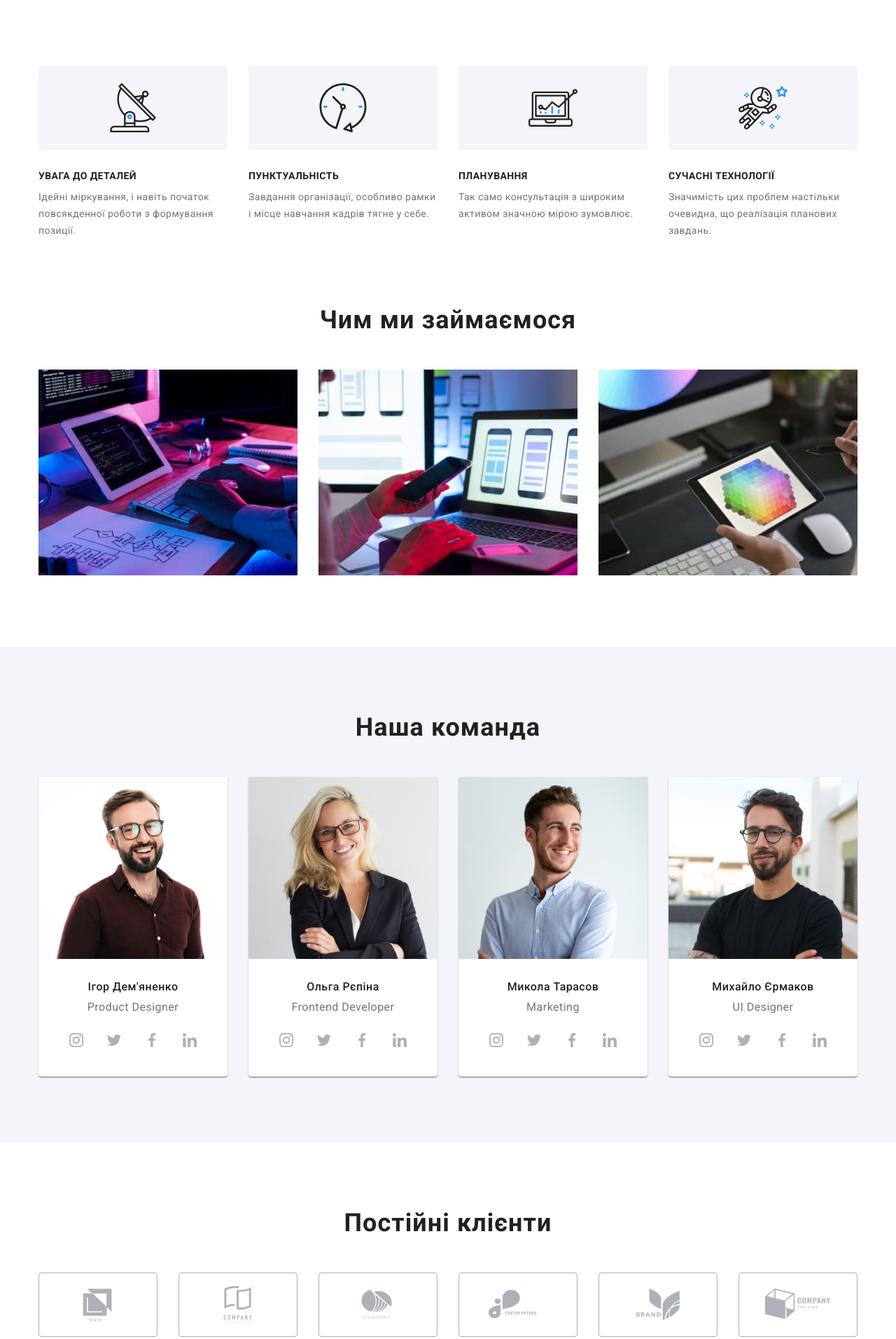
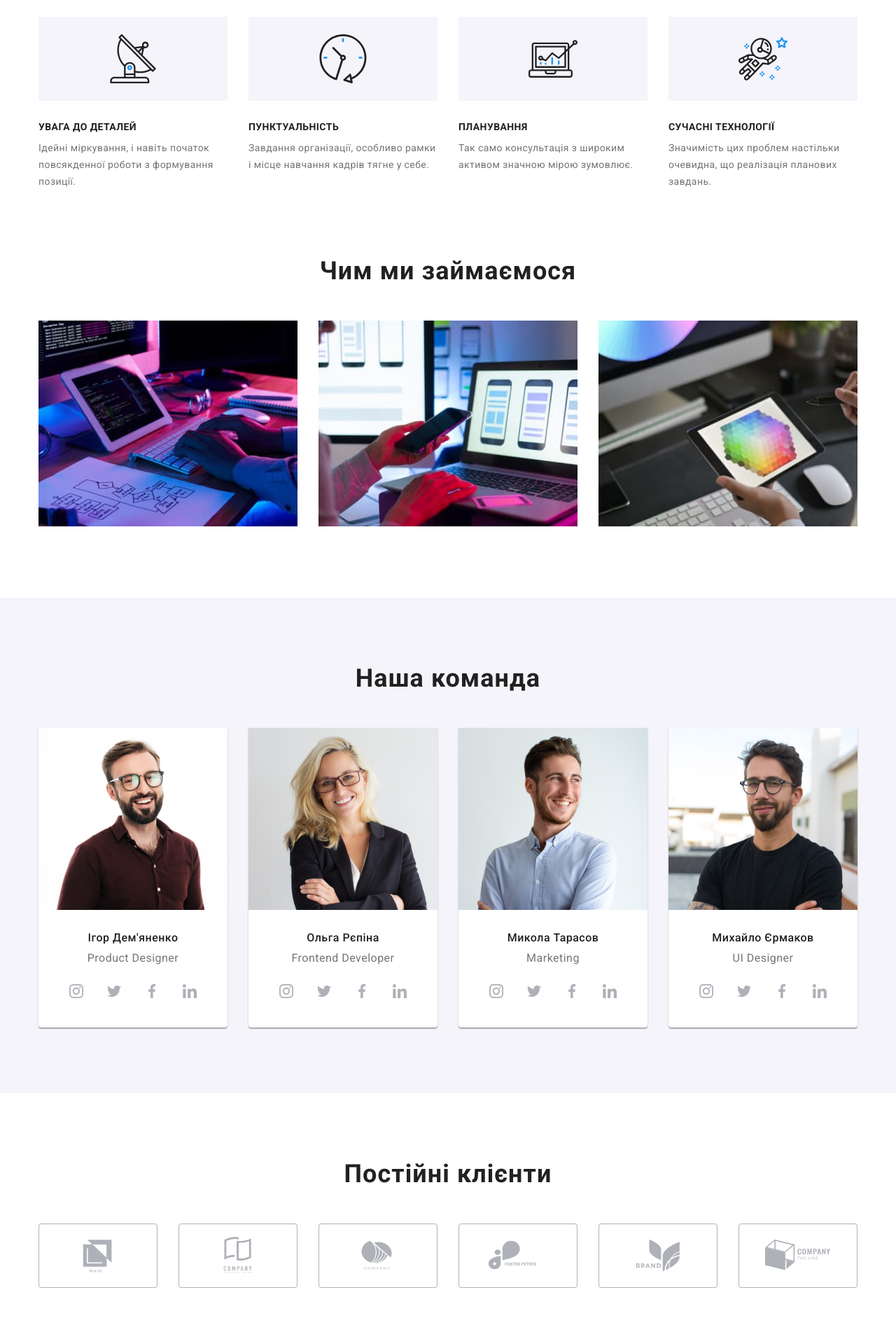
Before and after one commit to Galinaddd/goit-markup-hw-04, a plain HTML site: page index.html in a window 1280 px wide. Shown: the part 751-2664 px from the top of the page at 70% size. Drawn offline with nearby package versions, Linux system fonts and the light colour scheme.

Commit message:
Вносить правки по дз04

```diff
--- a/css/styles.css
+++ b/css/styles.css
@@ -291,6 +291,9 @@ text-transform: uppercase;
   box-shadow: 0px 1px 3px rgba(0, 0, 0, 0.12), 0px 1px 1px rgba(0, 0, 0, 0.14), 0px 2px 1px rgba(0, 0, 0, 0.2);
     border-radius: 0px 0px 4px 4px;
 }
+.team-text{
+  margin-bottom: 16px;
+}
 
 .team-card:not(:last-child) {
   margin-right: 30px;
@@ -314,8 +317,9 @@ text-transform: uppercase;
 
 .sotial-list {
   display: flex;
-  margin: 16px 32px 0px;
-    justify-content: space-between;
+
+    justify-content: center;
+    gap: 10px;
 }
 
 
@@ -362,10 +366,15 @@ color: var(--color-secondary);}
   display: flex;
   width: 170px;
   height: 92px;
+  align-items: center;
 
     color: var(--client-logo);
   border: 1px solid currentColor ;
    border-radius: 4px;
+}
+
+.client-link:focus,.client-link:hover{
+  fill: var(--accent-color);
 }
 
 
@@ -480,7 +489,11 @@ align-items: baseline;}
   width: calc((100% - 60px) / 3);
 }
 
-.gallery-item:hover
+.gallery-link{
+display: inline-block;
+}
+
+ .gallery-link:hover, .gallery-link:focus
 {
   box-shadow: 0px 1px 1px rgba(0, 0, 0, 0.12),
   0px 4px 4px rgba(0, 0, 0, 0.06),
@@ -550,7 +563,7 @@ fill: currentColor;
 }
 
 
-.icon-header{
+.icon-header {
   display:flex;
   align-items: center;
  }
--- a/index.html
+++ b/index.html
@@ -34,8 +34,8 @@
         <ul class="list adress-list">
           <li class="adress-item">
             <div class="icon-header">
-              <svg class="icon" width="16" hight="12">
-                <use href="../images/icons.svg#envelope"></use>
+              <svg class="icon" width="16" height="12">
+                <use href="./images/icons.svg#envelope"></use>
               </svg>
               <a class="link adress-link" href="mailto:info@devstudio.com">info@devstudio.com</a>
             </div>
@@ -43,8 +43,8 @@
 
           <li class="adress-item">
             <div class="icon-header">
-              <svg class="icon" width="10" hight="16">
-                <use href="../images/icons.svg#smartphone"></use>
+              <svg class="icon" width="10" height="16">
+                <use href="./images/icons.svg#smartphone"></use>
               </svg>
               <a class="link adress-link" href="tel:+380961111111">+38 096 111 11 11</a>
             </div>
@@ -72,8 +72,8 @@
           <ul class="list features-list">
             <li class="features-item">
               <div class="icon-features">
-                <svg width="70" hight="70">
-                  <use href="../images/icons.svg#antenna"></use>
+                <svg width="70" height="70">
+                  <use href="./images/icons.svg#antenna"></use>
                 </svg>
               </div>
               <h3 class="features-title">УВАГА ДО ДЕТАЛЕЙ</h3>
@@ -83,8 +83,8 @@
             </li>
             <li class="features-item">
               <div class="icon-features">
-                <svg width="70" hight="70">
-                  <use href="../images/icons.svg#clock"></use>
+                <svg width="70" height="70">
+                  <use href="./images/icons.svg#clock"></use>
                 </svg>
               </div>
               <h3 class="features-title">ПУНКТУАЛЬНІСТЬ</h3>
@@ -94,8 +94,8 @@
             </li>
             <li class="features-item">
               <div class="icon-features">
-                <svg width="70" hight="70">
-                  <use href="../images/icons.svg#diagram"></use>
+                <svg width="70" height="70">
+                  <use href="./images/icons.svg#diagram"></use>
                 </svg>
               </div>
               <h3 class="features-title">ПЛАНУВАННЯ</h3>
@@ -105,8 +105,8 @@
             </li>
             <li class="features-item">
               <div class="icon-features">
-                <svg width="70" hight="70">
-                  <use href="../images/icons.svg#astronaut"></use>
+                <svg width="70" height="70">
+                  <use href="./images/icons.svg#astronaut"></use>
                 </svg>
               </div>
               <h3 class="features-title">СУЧАСНІ ТЕХНОЛОГІЇ</h3>
@@ -170,25 +170,25 @@
                 <ul class="sotial-list list">
                   <li class="sotial-item">
                     <a class="link sotial-link" href="">
-                      <svg class="sotial-logo" width="20" hight="20">
-                        <use href="../images/icons.svg#instagram"></use></svg
+                      <svg class="sotial-logo" width="20" height="20">
+                        <use href="./images/icons.svg#instagram"></use></svg
                     ></a>
                   </li>
                   <li class="sotial-item">
                     <a class="link sotial-link" href="">
-                      <svg class="sotial-logo" width="20" hight="20">
+                      <svg class="sotial-logo" width="20" height="20">
                         <use href="./images/icons.svg#twitter"></use></svg
                     ></a>
                   </li>
                   <li class="sotial-item">
                     <a class="link sotial-link" href=""
-                      ><svg class="sotial-logo" width="20" hight="20">
+                      ><svg class="sotial-logo" width="20" height="20">
                         <use c href="./images/icons.svg#facebook"></use></svg
                     ></a>
                   </li>
                   <li class="sotial-item">
                     <a class="link sotial-link" href=""
-                      ><svg class="sotial-logo" width="20" hight="20">
+                      ><svg class="sotial-logo" width="20" height="20">
                         <use href="./images/icons.svg#linkedin"></use></svg
                     ></a>
                   </li>
@@ -209,25 +209,25 @@
                 <ul class="sotial-list list">
                   <li class="sotial-item">
                     <a class="link sotial-link" href="">
-                      <svg class="sotial-logo" width="20" hight="20">
-                        <use href="../images/icons.svg#instagram"></use></svg
+                      <svg class="sotial-logo" width="20" height="20">
+                        <use href="./images/icons.svg#instagram"></use></svg
                     ></a>
                   </li>
                   <li class="sotial-item">
                     <a class="link sotial-link" href="">
-                      <svg class="sotial-logo" width="20" hight="20">
+                      <svg class="sotial-logo" width="20" height="20">
                         <use href="./images/icons.svg#twitter"></use></svg
                     ></a>
                   </li>
                   <li class="sotial-item">
                     <a class="link sotial-link" href=""
-                      ><svg class="sotial-logo" width="20" hight="20">
+                      ><svg class="sotial-logo" width="20" height="20">
                         <use c href="./images/icons.svg#facebook"></use></svg
                     ></a>
                   </li>
                   <li class="sotial-item">
                     <a class="link sotial-link" href=""
-                      ><svg class="sotial-logo" width="20" hight="20">
+                      ><svg class="sotial-logo" width="20" height="20">
                         <use href="./images/icons.svg#linkedin"></use></svg
                     ></a>
                   </li>
@@ -244,29 +244,29 @@
               />
               <div class="team-content">
                 <h3 class="team-title">Микола Тарасов</h3>
-                <p>Marketing</p>
+                <p class="team-text">Marketing</p>
                 <ul class="sotial-list list">
                   <li class="sotial-item">
                     <a class="link sotial-link" href="">
-                      <svg class="sotial-logo" width="20" hight="20">
-                        <use href="../images/icons.svg#instagram"></use></svg
+                      <svg class="sotial-logo" width="20" height="20">
+                        <use href="./images/icons.svg#instagram"></use></svg
                     ></a>
                   </li>
                   <li class="sotial-item">
                     <a class="link sotial-link" href="">
-                      <svg class="sotial-logo" width="20" hight="20">
+                      <svg class="sotial-logo" width="20" height="20">
                         <use href="./images/icons.svg#twitter"></use></svg
                     ></a>
                   </li>
                   <li class="sotial-item">
                     <a class="link sotial-link" href=""
-                      ><svg class="sotial-logo" width="20" hight="20">
+                      ><svg class="sotial-logo" width="20" height="20">
                         <use c href="./images/icons.svg#facebook"></use></svg
                     ></a>
                   </li>
                   <li class="sotial-item">
                     <a class="link sotial-link" href=""
-                      ><svg class="sotial-logo" width="20" hight="20">
+                      ><svg class="sotial-logo" width="20" height="20">
                         <use href="./images/icons.svg#linkedin"></use></svg
                     ></a>
                   </li>
@@ -287,25 +287,25 @@
                 <ul class="sotial-list list">
                   <li class="sotial-item">
                     <a class="link sotial-link" href="">
-                      <svg class="sotial-logo" width="20" hight="20">
-                        <use href="../images/icons.svg#instagram"></use></svg
+                      <svg class="sotial-logo" width="20" height="20">
+                        <use href="./images/icons.svg#instagram"></use></svg
                     ></a>
                   </li>
                   <li class="sotial-item">
                     <a class="link sotial-link" href="">
-                      <svg class="sotial-logo" width="20" hight="20">
+                      <svg class="sotial-logo" width="20" height="20">
                         <use href="./images/icons.svg#twitter"></use></svg
                     ></a>
                   </li>
                   <li class="sotial-item">
                     <a class="link sotial-link" href=""
-                      ><svg class="sotial-logo" width="20" hight="20">
+                      ><svg class="sotial-logo" width="20" height="20">
                         <use c href="./images/icons.svg#facebook"></use></svg
                     ></a>
                   </li>
                   <li class="sotial-item">
                     <a class="link sotial-link" href=""
-                      ><svg class="sotial-logo" width="20" hight="20">
+                      ><svg class="sotial-logo" width="20" height="20">
                         <use href="./images/icons.svg#linkedin"></use></svg
                     ></a>
                   </li>
@@ -322,44 +322,44 @@
           <h2 class="section-title">Постійні клієнти</h2>
           <ul class="list client-list">
             <li class="client-item">
-              <a class="client-link link">
-                <svg class="client-logo" width="106" hight="60">
-                  <use href="../images/icons.svg#client-1"></use>
+              <a class="client-link link" href="">
+                <svg class="client-logo" width="106" height="60">
+                  <use href="./images/icons.svg#client-1"></use>
                 </svg>
               </a>
             </li>
             <li class="client-item">
-              <a class="client-link link">
-                <svg class="client-logo" width="106" hight="60">
-                  <use href="../images/icons.svg#client-2"></use>
+              <a class="client-link link" href="">
+                <svg class="client-logo" width="106" height="60">
+                  <use href="./images/icons.svg#client-2"></use>
                 </svg>
               </a>
             </li>
             <li class="client-item">
-              <a class="client-link link">
-                <svg class="client-logo" width="106" hight="60">
-                  <use href="../images/icons.svg#client-3"></use>
+              <a class="client-link link" href="">
+                <svg class="client-logo" width="106" height="60">
+                  <use href="./images/icons.svg#client-3"></use>
                 </svg>
               </a>
             </li>
             <li class="client-item">
-              <a class="client-link link">
-                <svg class="client-logo" width="106" hight="60">
-                  <use href="../images/icons.svg#client-4"></use>
+              <a class="client-link link" href="">
+                <svg class="client-logo" width="106" height="60">
+                  <use href="./images/icons.svg#client-4"></use>
                 </svg>
               </a>
             </li>
             <li class="client-item">
-              <a class="client-link link">
-                <svg class="client-logo" width="106" hight="60">
-                  <use href="../images/icons.svg#client-5"></use>
+              <a class="client-link link" href="">
+                <svg class="client-logo" width="106" height="60">
+                  <use href="./images/icons.svg#client-5"></use>
                 </svg>
               </a>
             </li>
             <li class="client-item">
-              <a class="client-link link">
-                <svg class="client-logo" width="106" hight="60">
-                  <use href="../images/icons.svg#client-6"></use>
+              <a class="client-link link" href="">
+                <svg class="client-logo" width="106" height="60">
+                  <use href="./images/icons.svg#client-6"></use>
                 </svg>
               </a>
             </li>
@@ -397,25 +397,25 @@
           <ul class="sotial-list list">
             <li class="sotial-item">
               <a class="link sotial-link" href="">
-                <svg class="sotial-logo" width="20" hight="20">
-                  <use href="../images/icons.svg#instagram"></use></svg
+                <svg class="sotial-logo" width="20" height="20">
+                  <use href="./images/icons.svg#instagram"></use></svg
               ></a>
             </li>
             <li class="sotial-item">
               <a class="link sotial-link" href="">
-                <svg class="sotial-logo" width="20" hight="20">
+                <svg class="sotial-logo" width="20" height="20">
                   <use href="./images/icons.svg#twitter"></use></svg
               ></a>
             </li>
             <li class="sotial-item">
               <a class="link sotial-link" href=""
-                ><svg class="sotial-logo" width="20" hight="20">
+                ><svg class="sotial-logo" width="20" height="20">
                   <use c href="./images/icons.svg#facebook"></use></svg
               ></a>
             </li>
             <li class="sotial-item">
               <a class="link sotial-link" href=""
-                ><svg class="sotial-logo" width="20" hight="20">
+                ><svg class="sotial-logo" width="20" height="20">
                   <use href="./images/icons.svg#linkedin"></use></svg
               ></a>
             </li>
```
Also changed, not shown: portfolio.html (+43 -20 lines).
